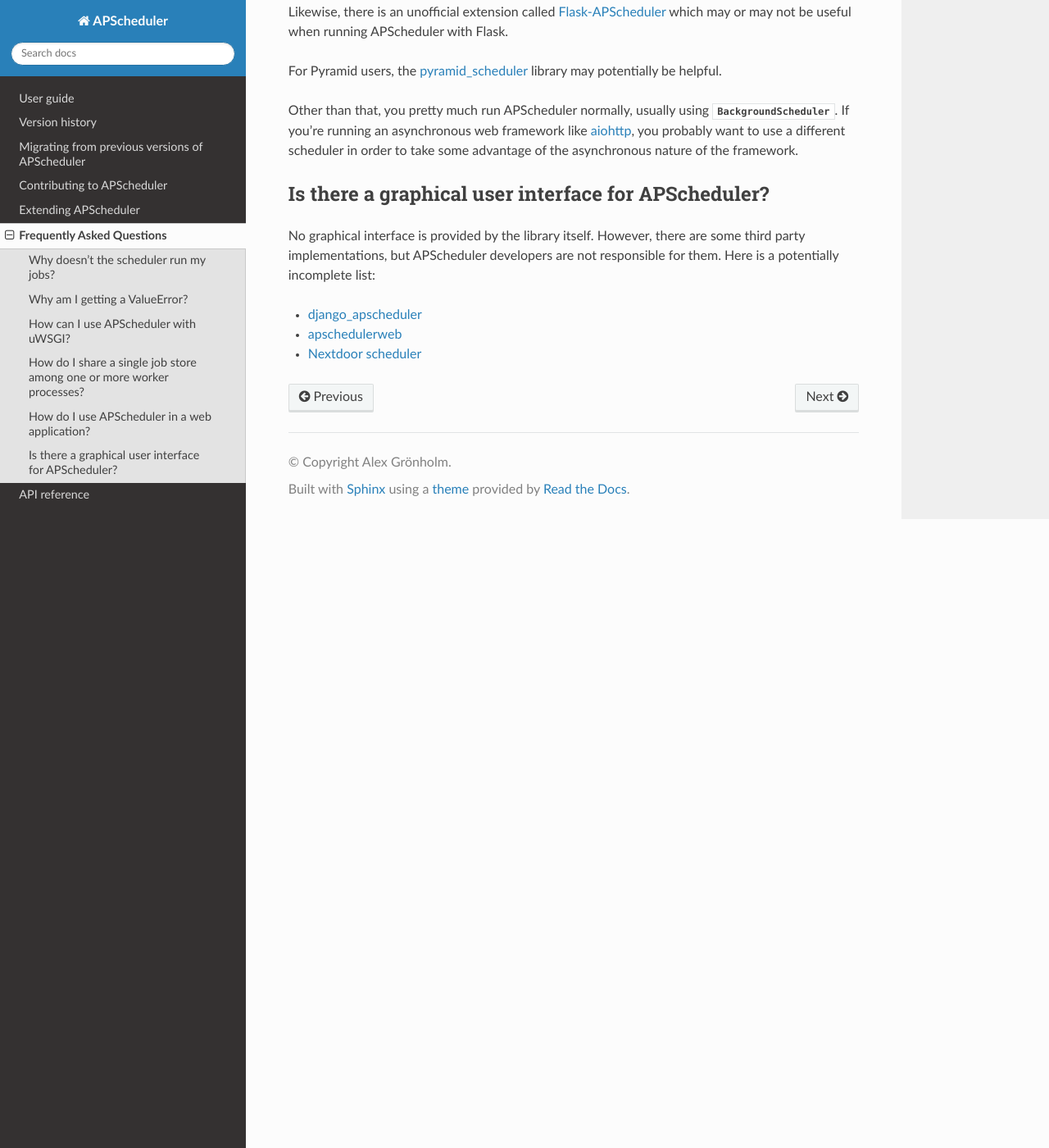
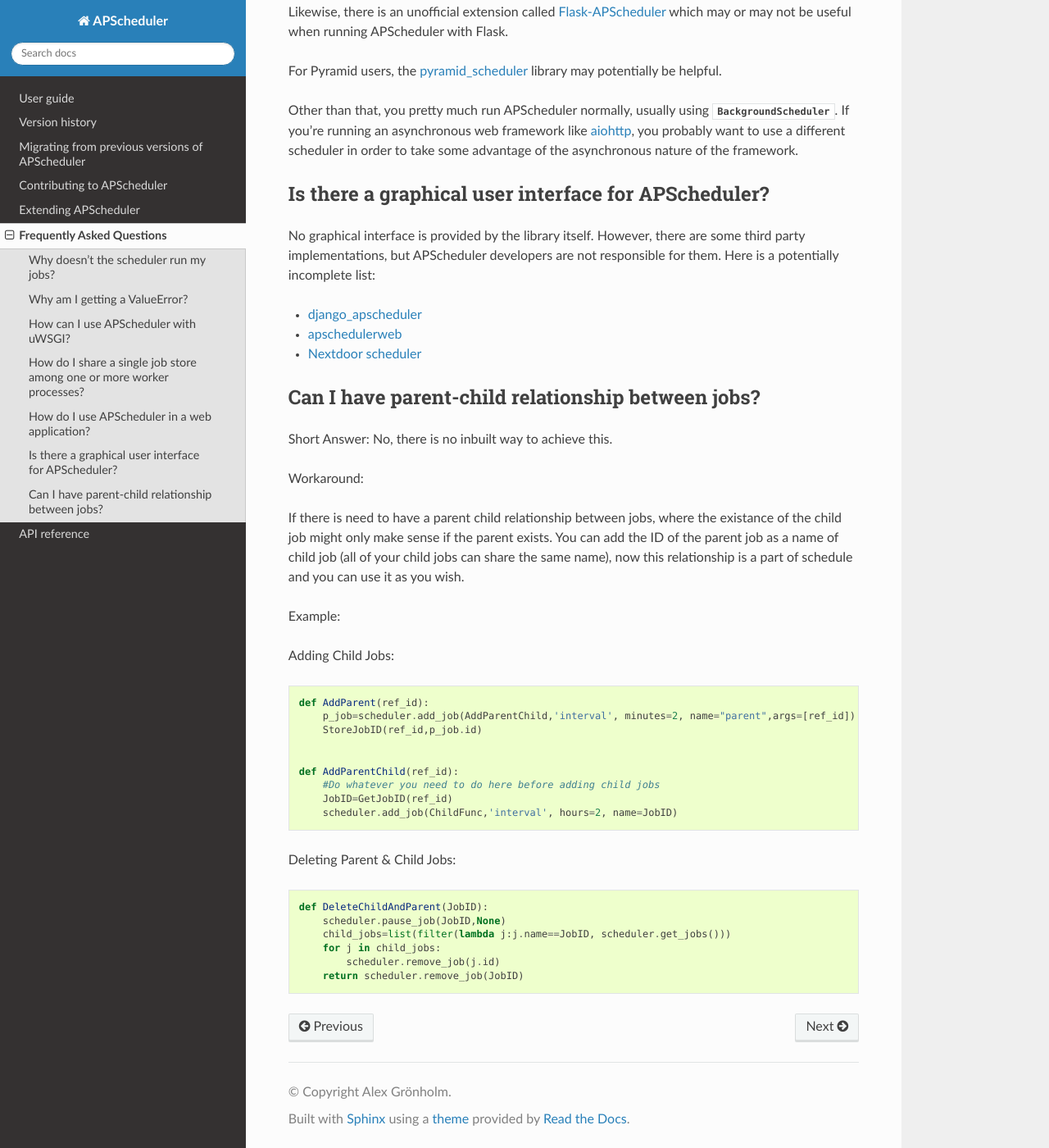
Before and after one commit to agronholm/apscheduler, a Sphinx documentation site: the page built from docs/faq.rst, in a window 1280 px wide and 1400 px high, scrolled down 2226 px. Shown: the whole window at 82% size. Built offline with Sphinx 7.4.7 and the Read the Docs theme 2.0.0, drawn with Linux system fonts in a browser that asks for light colours.

Commit message:
Update faq.rst
Adding an explanation on how to implement Parent-Child relationship between jobs

```diff
--- a/docs/faq.rst
+++ b/docs/faq.rst
@@ -125,3 +125,39 @@
 .. _aiohttp: https://pypi.org/project/aiohttp/
 .. _apschedulerweb: https://github.com/marwinxxii/apschedulerweb
 .. _Nextdoor scheduler: https://github.com/Nextdoor/ndscheduler
+
+Can I have parent-child relationship between jobs?
+====================================================
+
+Short Answer: No, there is no inbuilt way to achieve this.
+
+Workaround:
+
+If there is need to have a parent child relationship between jobs, where the existance of the
+child job might only make sense if the parent exists. You can add the ID of the parent job as a name
+of child job (all of your child jobs can share the same name), now this relationship is a part of
+schedule and you can use it as you wish.
+
+Example:
+
+Adding Child Jobs::
+
+    def AddParent(ref_id):
+        p_job=scheduler.add_job(AddParentChild,'interval', minutes=2, name="parent",args=[ref_id])
+        StoreJobID(ref_id,p_job.id)
+
+
+    def AddParentChild(ref_id):
+        #Do whatever you need to do here before adding child jobs
+        JobID=GetJobID(ref_id)
+        scheduler.add_job(ChildFunc,'interval', hours=2, name=JobID)
+
+
+Deleting Parent & Child Jobs::
+
+    def DeleteChildAndParent(JobID):
+        scheduler.pause_job(JobID,None)
+        child_jobs=list(filter(lambda j:j.name==JobID, scheduler.get_jobs()))
+        for j in child_jobs:
+            scheduler.remove_job(j.id)
+        return scheduler.remove_job(JobID)
```
